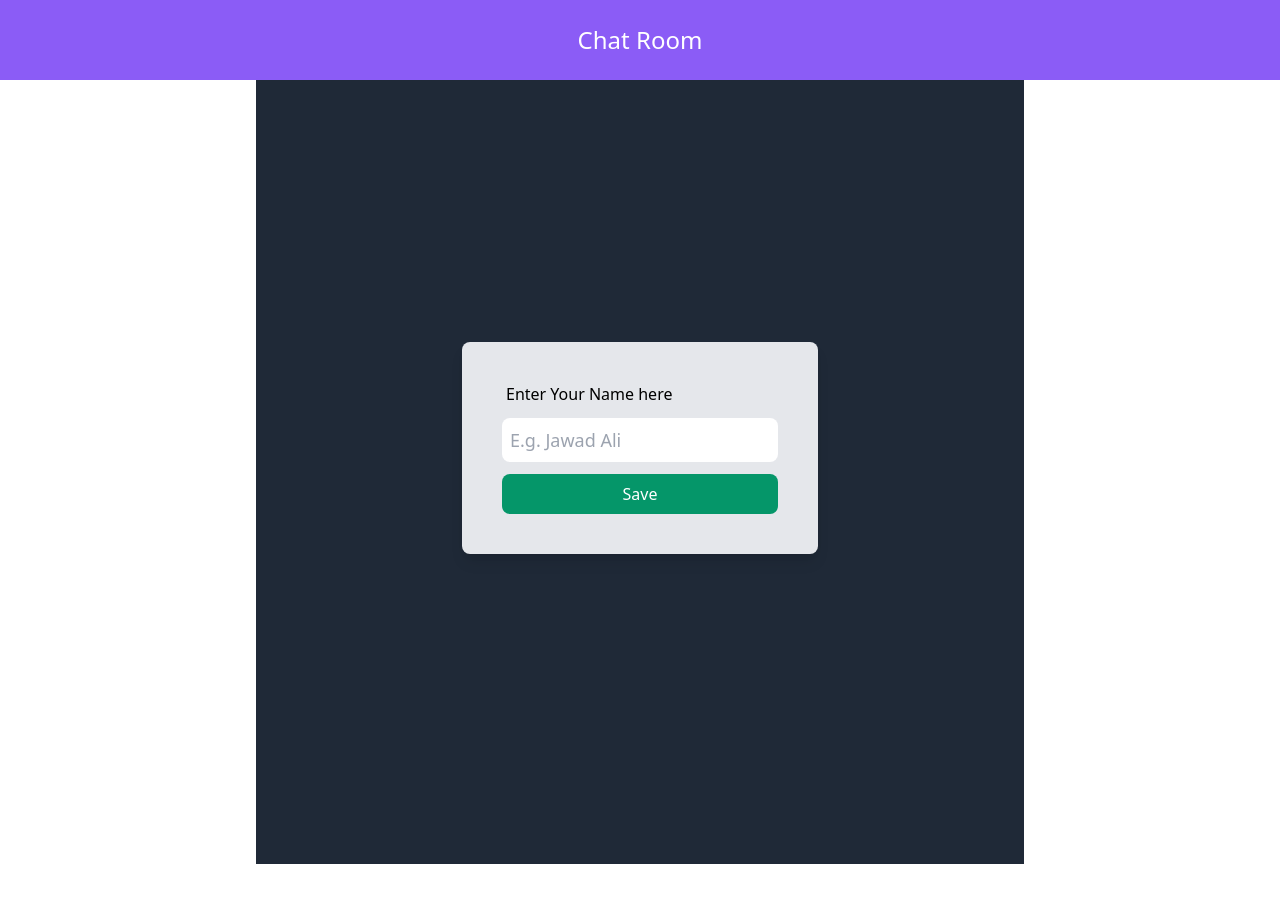
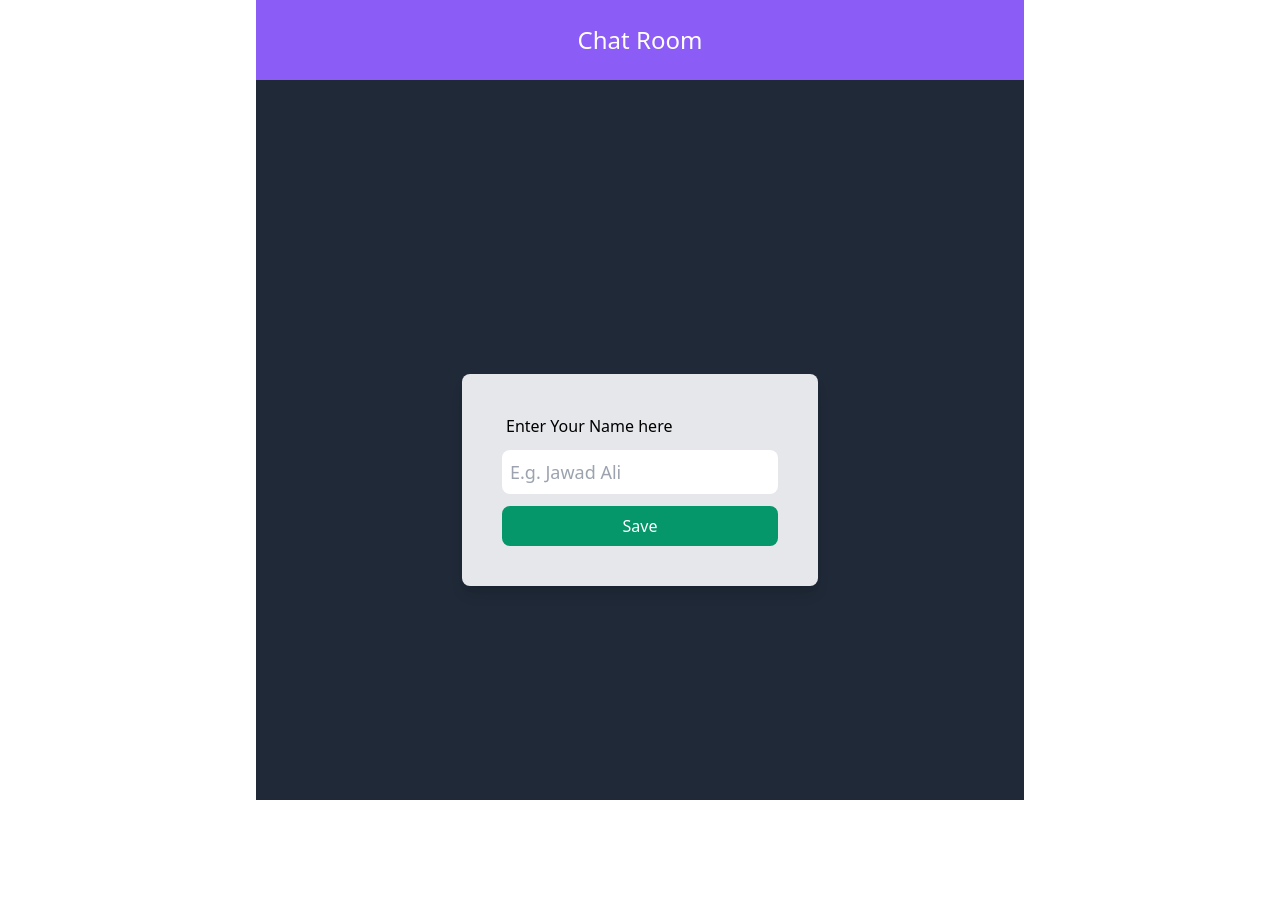
Before and after one commit to thejawadali/chat-room, a React (Create React App) app: page / in a window 1280 px wide. Shown: the top 902 px of the page. After the commit the page ends 800 px from the top, so only its background shows below. Built offline with nearby package versions, Linux system fonts and the light colour scheme.

Commit message:
fixed styling issues of navbar

```diff
--- a/src/App.js
+++ b/src/App.js
@@ -21,17 +21,17 @@ function App () {
 
 
   return (
-    <div className="max-w-3xl bg-gray-800 mx-auto min-h-screen">
+    <div className="max-w-3xl bg-gray-800 mx-auto min-h-screen fixed inset-0">
       {/* Header Start Here */}
-      <header className="w-full text-center bg-purple-500 py-6  box-border fixed top-0 left-0 right-0 z-10">
+      <header className="w-full text-center bg-purple-500 py-6  box-border top-0 left-0 right-0 z-10 sticky">
         {/* <header className="w-full flex justify-center items-center h-24 bg-purple-700"> */}
         <h1 className="text-white text-2xl cursor-pointer">Chat Room</h1>
       </header>
       {/* Header Ends here */}
 
       {/* Main Starts here */}
-      <main className="px-5 pb-16 relative top-12">
-        {localStorage.getItem( "name" ) ? <ChatRoom /> :
+      <main>
+      {localStorage.getItem( "name" ) ? <ChatRoom /> :
           <div className="w-full h-screen flex justify-center items-center">
             <form onSubmit={saveName} className="bg-gray-200 shadow-lg rounded-lg flex flex-col p-10">
               <label className="ml-1" htmlFor="name">Enter Your Name here</label>
--- a/src/components/BaseMsg.js
+++ b/src/components/BaseMsg.js
@@ -6,7 +6,7 @@ function BaseMsg ( { message } ) {
     <div className={`${localUser ? "self-end" : "self-start"} text-left block my-4`}>
       {!localUser &&
         <p className="m-2 text-gray-50">{message.userName}</p>}
-      <p className={`${localUser ? "bg-blue-500 text-white" : "bg-gray-200"} p-4 rounded-lg text-md max-w-20 shadow-lg max-w-sm`} >{message.msg}</p>
+      <p className={`${localUser ? "bg-blue-500 text-white" : "bg-gray-50"} p-4 rounded-lg text-md max-w-20 shadow-lg max-w-sm`} >{message.msg}</p>
     </div>
   )
 }
--- a/src/components/ChatRoom.js
+++ b/src/components/ChatRoom.js
@@ -41,28 +41,24 @@ function ChatRoom () {
   }
 
   return (
-    <div>
-      {/* Container starts here */}
     <div className="w-full">
-        {/* <div className={`${isLocalUser ? "text-right": "text-left"} border w-full`}> */}
       {/* Messages Container starts here */}
-        <div className="mt-5 flex flex-col">
+      <div className="mx-5 flex flex-col overflow-y-scroll h-screen pb-44 sm:pb-36">
         {SortByDate( msgs ).map( msg => <Message message={msg} key={msg.id} /> )}
         <span ref={dummy}></span>
       </div>
+
       {/* Messages Container Ends here */}
 
 
 
 
       {/* Input field starts here */}
-        <form onSubmit={sendMessage} className="fixed bottom-0 right-0 left-0 flex bg-gray-200 mx-auto overflow-hidden">
+      <form onSubmit={sendMessage} className="bottom-0 right-0 left-0 flex bg-gray-200 mx-auto overflow-hidden sticky">
         <input value={inputText} onChange={( e ) => { setInputText( e.target.value ) }} placeholder="Type a message and press enter" className="bg-transparent flex-1 p-3 text-lg outline-none" type="text" />
-          <button className="bg-blue-600 text-white px-5">Send</button>
+        <button className="bg-purple-700 text-white px-5">Send</button>
       </form>
       {/* Input field starts here */}
-      </div>
-      {/* Container Ends here */}
     </div>
   )
 }
```
Lines whose indentation alone changed are shown as unchanged.
